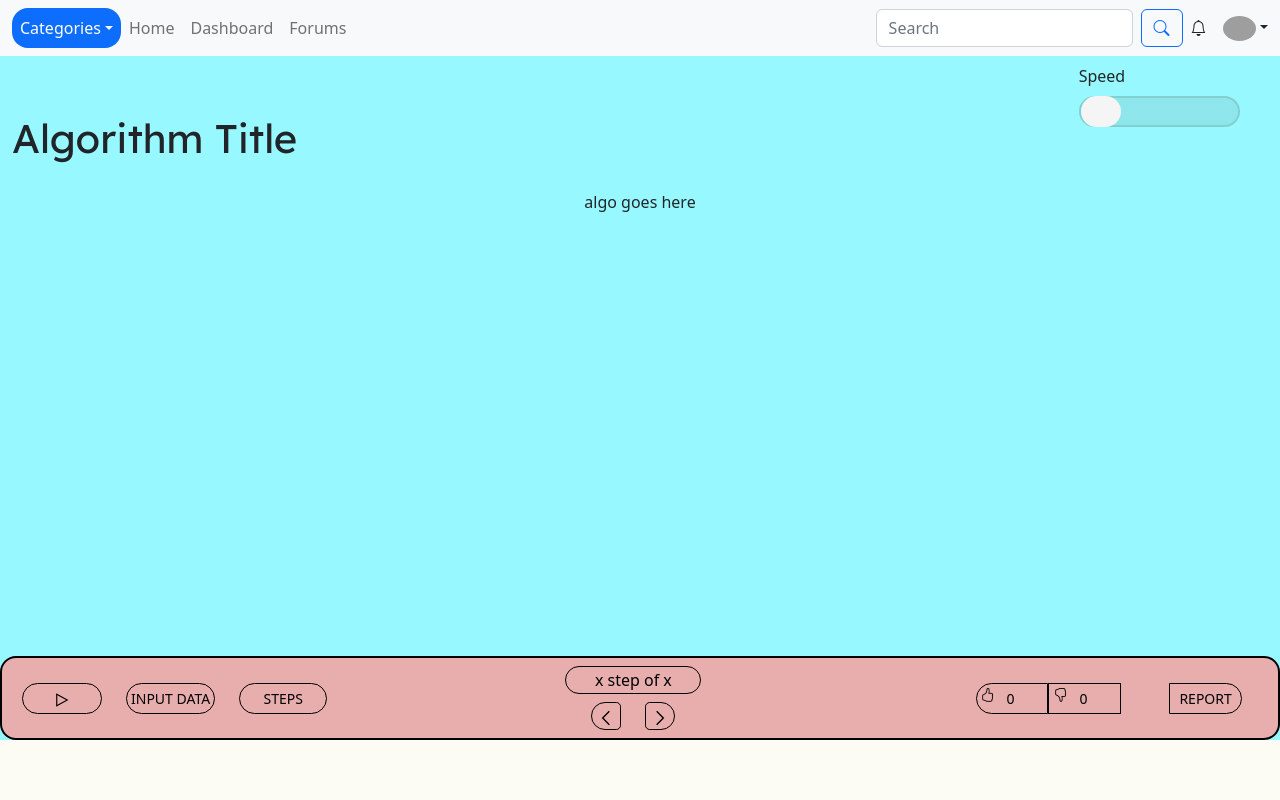
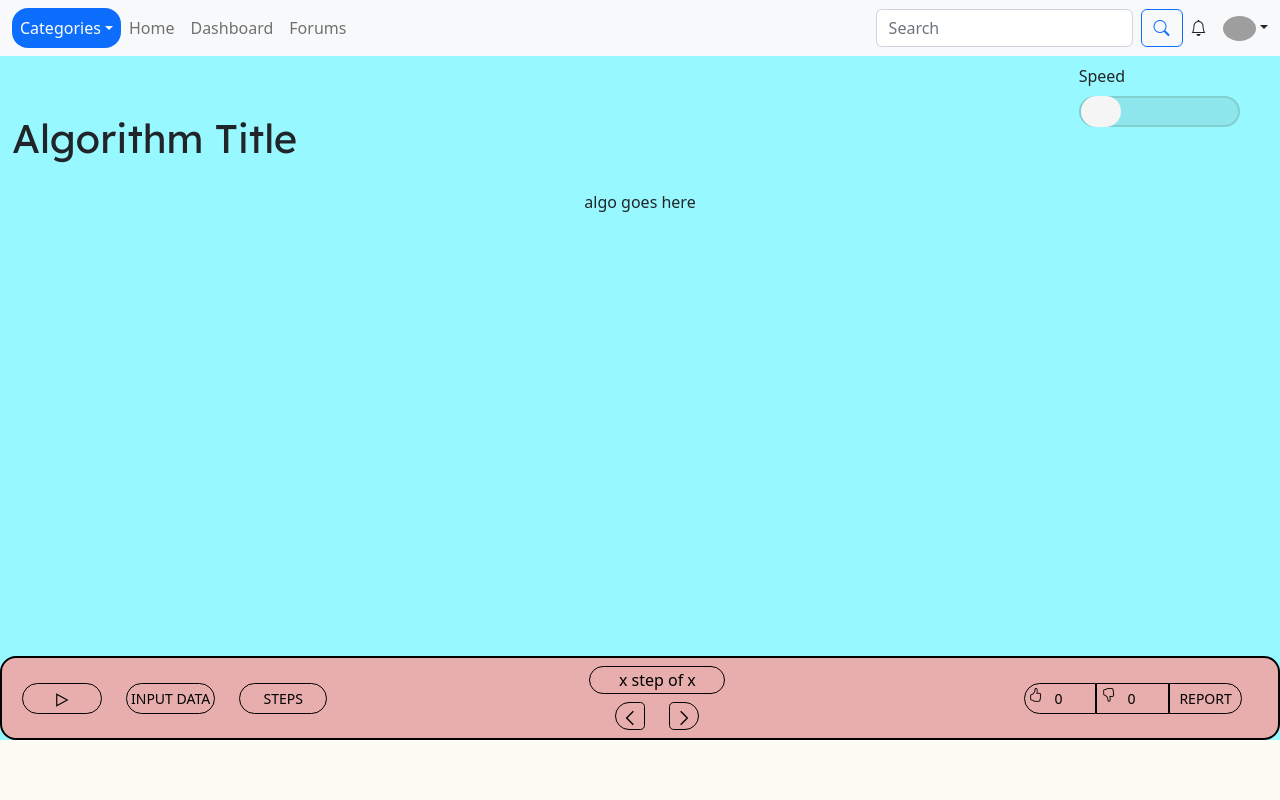
Before and after one commit to OrbelB/SimplyAlgorithms, a React (Create React App) app in the folder frontend/: page / in a window 1280 px wide. Shown: the top 800 px of the page. Built offline with nearby package versions, Linux system fonts and the light colour scheme; grey boxes are pictures that could not be loaded.

Commit message:
fixed alg vis btns report spacing issue

```diff
--- a/frontend/src/components/ui/alg_vis_btns/Alg_vis_btns.jsx
+++ b/frontend/src/components/ui/alg_vis_btns/Alg_vis_btns.jsx
@@ -55,7 +55,7 @@ const Alg_vis_btns = () => {
                             <div className={"col-sm-auto"} unselectable={"on"}>{dislikes}</div>
                         </button>
                     </div>
-                    <div className={"col-sm-auto small align-self-center me-3 ps-5 "}>
+                    <div className={"col-sm-auto small align-self-center me-3 ps-0"}>
                         <button className={cx(styles['alg_vis_btn_report'], "p-1 p-lg-auto")}>REPORT</button>
                     </div>
                 </div>
```
